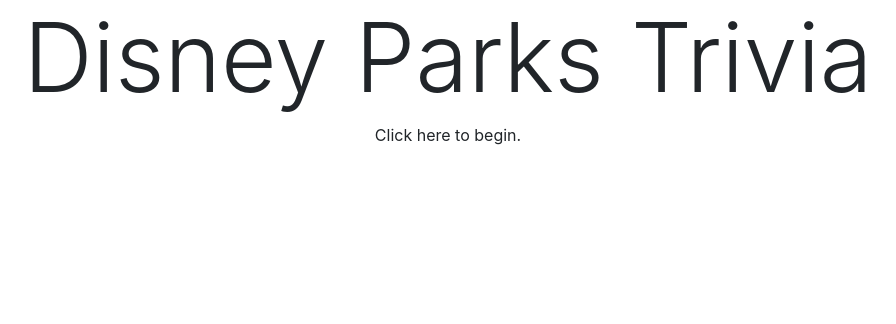
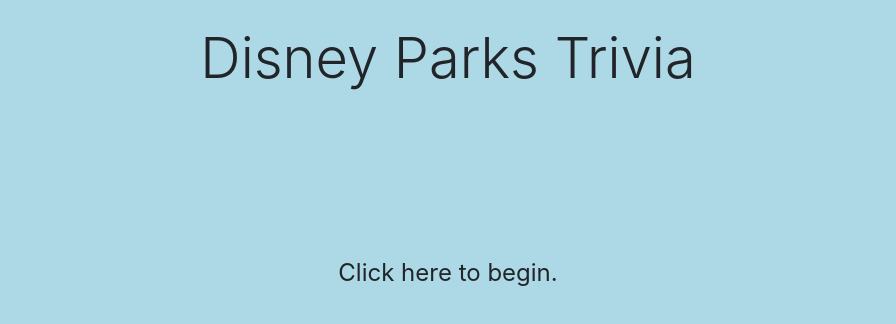
Before and after one commit to defarmet/TriviaGame, a plain HTML site: page index.html in a window 1280 px wide. Shown: the whole page, without its empty margins (192-1088 px from the left). Drawn offline with nearby package versions, Linux system fonts and the light colour scheme.

Commit message:
Added basic styling

```diff
--- a/assets/css/style.css
+++ b/assets/css/style.css
@@ -0,0 +1,15 @@
+body {
+	background-color: lightblue;
+}
+
+h1 {
+	padding: 15px;
+}
+
+div {
+	font-size: 24px;
+}
+
+.row {
+	padding: 10px;
+}
--- a/assets/javascript/app.js
+++ b/assets/javascript/app.js
@@ -29,7 +29,7 @@
 		}
 		if (state === "Correct!") {
 			a_correct++;
-			$("#fact").html("Fun fact:<br>" + this.fun_fact);
+			$("#fact").html(this.fun_fact);
 		}
 		$("#correct").text(this.correct);
 		$("#question").text(state);
--- a/index.html
+++ b/index.html
@@ -5,6 +5,7 @@
 	<meta charset="UTF-8">
 	<title>Disney Parks Trivia</title>
 	<link rel="stylesheet" href="https://stackpath.bootstrapcdn.com/bootstrap/4.4.1/css/bootstrap.min.css" integrity="sha384-Vkoo8x4CGsO3+Hhxv8T/Q5PaXtkKtu6ug5TOeNV6gBiFeWPGFN9MuhOf23Q9Ifjh" crossorigin="anonymous">
+	<link rel="stylesheet" type="text/css" href="assets/css/style.css">
 	<script type="text/javascript" src="https://cdnjs.cloudflare.com/ajax/libs/jquery/3.4.1/jquery.min.js"></script>
 	<script type=text/javascript src="assets/javascript/app.js"></script>
 </head>
@@ -13,7 +14,7 @@
 	<div id="title" class="container">
 	<div class="row">
 		<div class="col-12 text-center">
-		<h1 class="display-1">Disney Parks Trivia</h1>
+		<h1 class="display-4">Disney Parks Trivia</h1>
 		</div>
 	</div>
 	</div>
@@ -21,6 +22,10 @@
 	<div id="qa" class="container">
 	<div class="row">
 		<div id="question" class="col-12 text-center">
+		</div>
+	</div>
+	<div class="row">
+		<div id="correct" class="col-12 text-center">
 		</div>
 	</div>
 	<div class="row">
@@ -45,10 +50,6 @@
 		</div>
 	</div>
 	<div class="row">
-		<div id="correct" class="col-12 text-center">
-		</div>
-	</div>
-	<div class="row">
 		<div id="fact" class="col-12 text-center">
 		</div>
 	</div>
```
